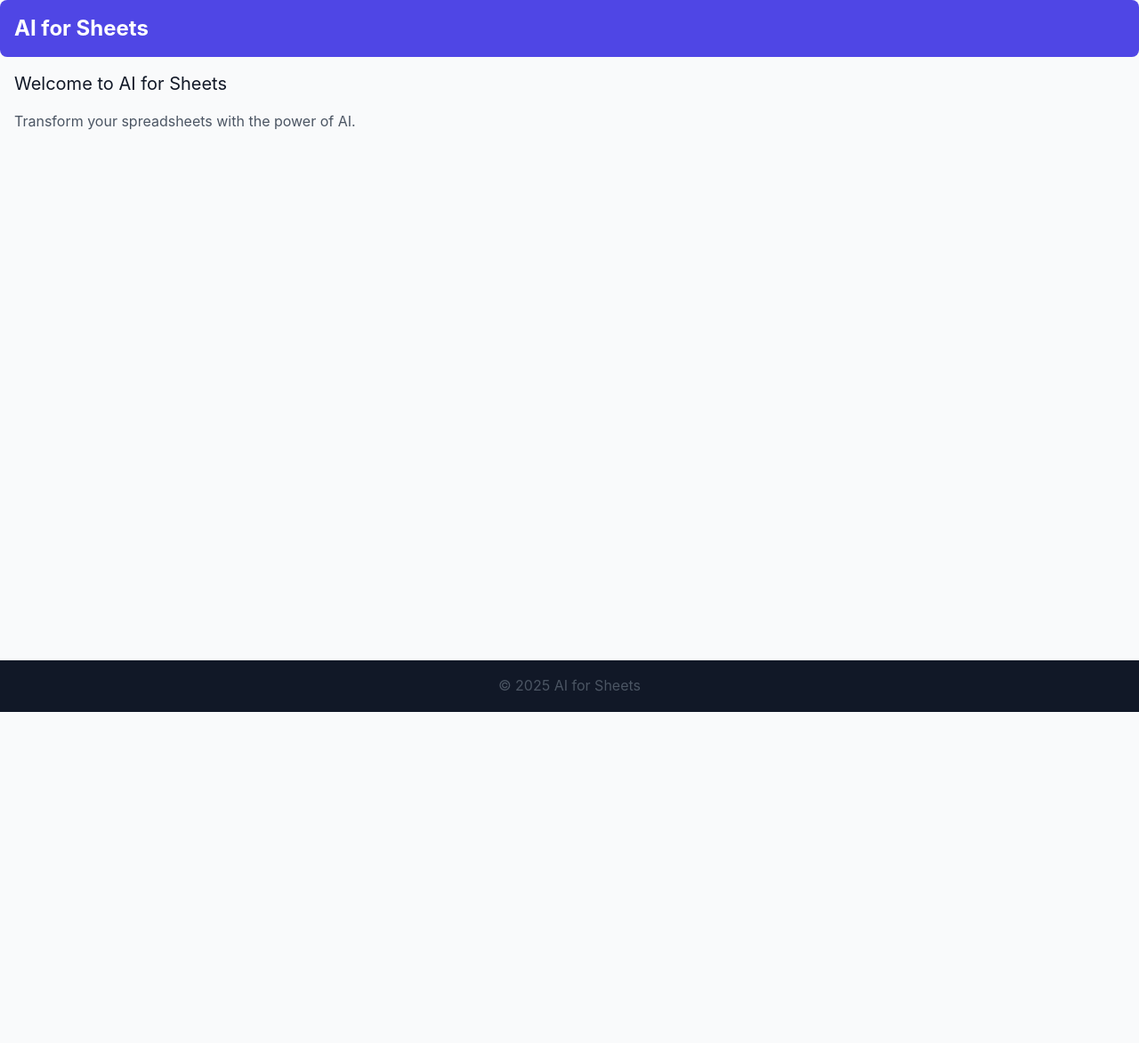
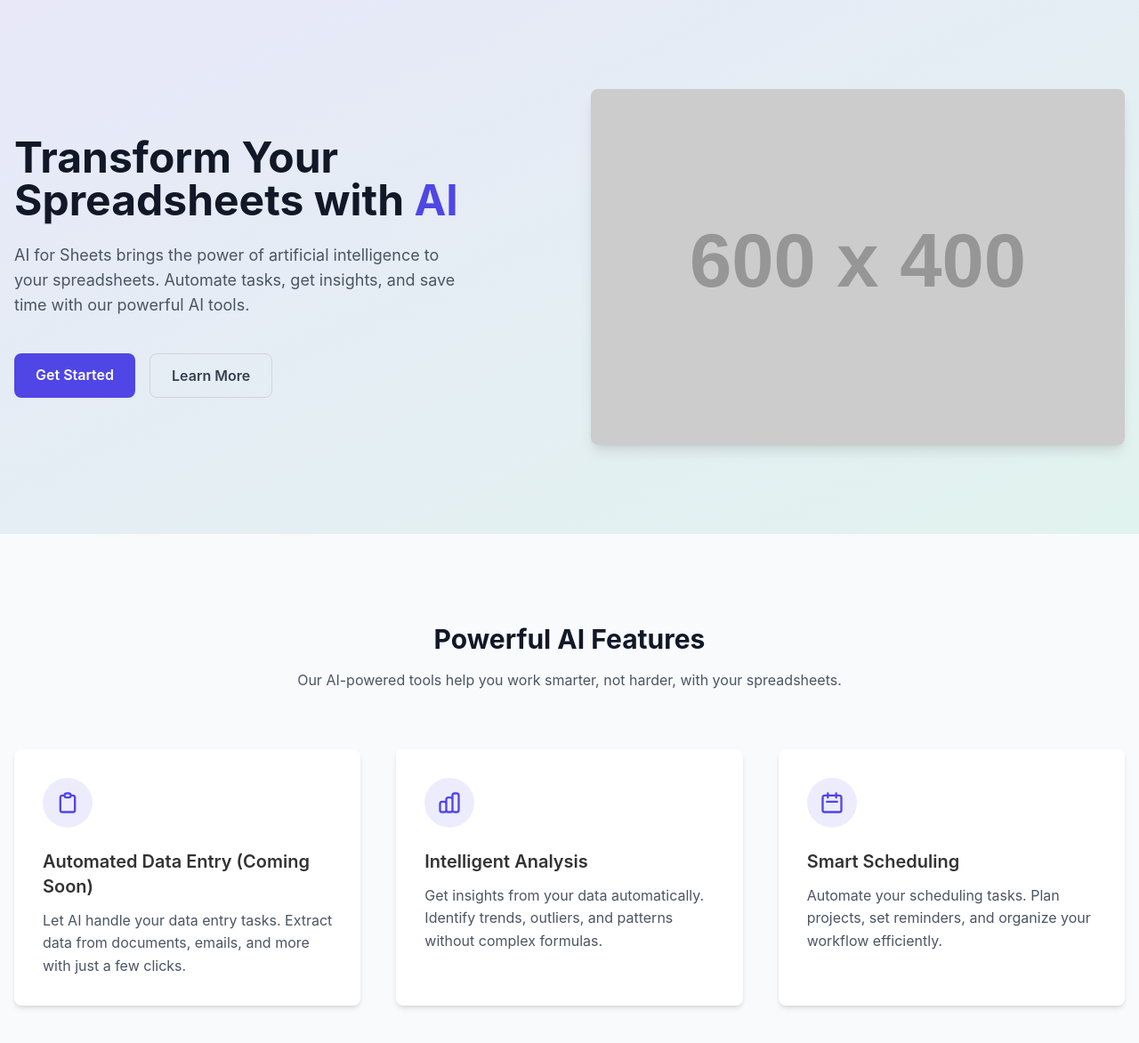
Before and after one commit to tea-dash/ai-for-sheets, a React (Vite) app: page / in a window 1280 px wide. Shown: the top 1172 px of the page at 89% size. Before the commit the page ends 800 px from the top, so only its background shows below. Built offline with nearby package versions, Linux system fonts and the light colour scheme; the HTML template or start-up script is replaced by a standard one.

Commit message:
Add full landing page and proper React routing

```diff
--- a/index.html
+++ b/index.html
@@ -3,7 +3,7 @@
   <head>
     <meta charset="UTF-8" />
     <meta name="viewport" content="width=device-width, initial-scale=1.0" />
-    <meta name="description" content="AI for Sheets - Transform your spreadsheets with artificial intelligence" />
+    <meta name="description" content="Transform your spreadsheets with the power of artificial intelligence" />
     <title>AI for Sheets</title>
     <link rel="icon" type="image/x-icon" href="/favicon.ico" />
     <style>
--- a/src/App.tsx
+++ b/src/App.tsx
@@ -1,19 +1,24 @@
 import * as React from 'react'
+import { BrowserRouter as Router, Routes, Route } from 'react-router-dom'
+import HomePage from './pages/HomePage'
+import PrivacyPage from './pages/PrivacyPage'
+import TermsPage from './pages/TermsPage'
+import Footer from './components/Footer'
 
-function App(): React.ReactElement {
+const App: React.FC = () => {
   return (
-    <div className="flex flex-col min-h-screen">
-      <header className="bg-primary text-white p-4">
-        <h1 className="text-2xl font-bold">AI for Sheets</h1>
-      </header>
-      <main className="flex-grow p-4">
-        <h2 className="text-xl mb-4">Welcome to AI for Sheets</h2>
-        <p>Transform your spreadsheets with the power of AI.</p>
-      </main>
-      <footer className="bg-dark text-white p-4 text-center">
-        <p>&copy; {new Date().getFullYear()} AI for Sheets</p>
-      </footer>
-    </div>
+    <Router>
+      <div className="flex flex-col min-h-screen">
+        <main className="flex-grow">
+          <Routes>
+            <Route path="/" element={<HomePage />} />
+            <Route path="/privacy" element={<PrivacyPage />} />
+            <Route path="/terms" element={<TermsPage />} />
+          </Routes>
+        </main>
+        <Footer />
+      </div>
+    </Router>
   )
 }
 
--- a/src/pages/HomePage.tsx
+++ b/src/pages/HomePage.tsx
@@ -5,7 +5,7 @@ const HomePage: React.FC = () => {
     <div>
       {/* Hero Section */}
       <section className="py-20 bg-gradient-to-br from-primary/10 to-secondary/10">
-        <div className="container">
+        <div className="container mx-auto px-4">
           <div className="flex flex-col lg:flex-row items-center gap-12">
             <div className="lg:w-1/2 space-y-6">
               <h1 className="text-4xl md:text-5xl font-bold text-dark">
@@ -15,10 +15,10 @@ const HomePage: React.FC = () => {
                 AI for Sheets brings the power of artificial intelligence to your spreadsheets. Automate tasks, get insights, and save time with our powerful AI tools.
               </p>
               <div className="flex gap-4 pt-4">
-                <a href="#" className="btn btn-primary">
+                <a href="#" className="inline-block px-6 py-3 bg-primary text-white font-semibold rounded-lg hover:bg-primary-dark transition-colors">
                   Get Started
                 </a>
-                <a href="#features" className="btn border border-gray-300 text-gray-700 hover:bg-gray-50">
+                <a href="#features" className="inline-block px-6 py-3 border border-gray-300 text-gray-700 font-semibold rounded-lg hover:bg-gray-50 transition-colors">
                   Learn More
                 </a>
               </div>
@@ -36,7 +36,7 @@ const HomePage: React.FC = () => {
 
       {/* Features Section */}
       <section id="features" className="py-20">
-        <div className="container">
+        <div className="container mx-auto px-4">
           <div className="text-center max-w-2xl mx-auto mb-16">
             <h2 className="text-3xl font-bold mb-4">Powerful AI Features</h2>
             <p className="text-gray-600">
@@ -51,7 +51,7 @@ const HomePage: React.FC = () => {
                   <path strokeLinecap="round" strokeLinejoin="round" strokeWidth={2} d="M9 5H7a2 2 0 00-2 2v12a2 2 0 002 2h10a2 2 0 002-2V7a2 2 0 00-2-2h-2M9 5a2 2 0 002 2h2a2 2 0 002-2M9 5a2 2 0 012-2h2a2 2 0 012 2" />
                 </svg>
               </div>
-              <h3 className="text-xl font-semibold mb-3">Automated Data Entry</h3>
+              <h3 className="text-xl font-semibold mb-3">Automated Data Entry (Coming Soon)</h3>
               <p className="text-gray-600">
                 Let AI handle your data entry tasks. Extract data from documents, emails, and more with just a few clicks.
               </p>
@@ -145,12 +145,12 @@ const HomePage: React.FC = () => {
 
       {/* CTA Section */}
       <section className="py-20 bg-primary text-white">
-        <div className="container text-center">
+        <div className="container mx-auto px-4 text-center">
           <h2 className="text-3xl font-bold mb-6">Ready to transform your spreadsheets?</h2>
           <p className="text-xl mb-8 max-w-2xl mx-auto">
             Join thousands of users who are saving time and getting more insights with AI for Sheets.
           </p>
-          <a href="#" className="btn bg-white text-primary hover:bg-gray-100 px-8 py-3 text-lg">
+          <a href="#" className="inline-block px-8 py-3 bg-white text-primary font-semibold rounded-lg hover:bg-gray-100 transition-colors text-lg">
             Get Started for Free
           </a>
         </div>
--- a/tailwind.config.js
+++ b/tailwind.config.js
@@ -7,10 +7,20 @@ export default {
   theme: {
     extend: {
       colors: {
-        primary: "#4F46E5",
-        secondary: "#10B981",
-        dark: "#111827",
+        primary: {
+          DEFAULT: '#4F46E5',
+          dark: '#4338CA',
+        },
+        secondary: {
+          DEFAULT: '#10B981',
+          dark: '#059669',
+        },
+        dark: '#111827',
         light: "#F9FAFB",
+      },
+      container: {
+        center: true,
+        padding: '1rem',
       },
     },
   },
```
